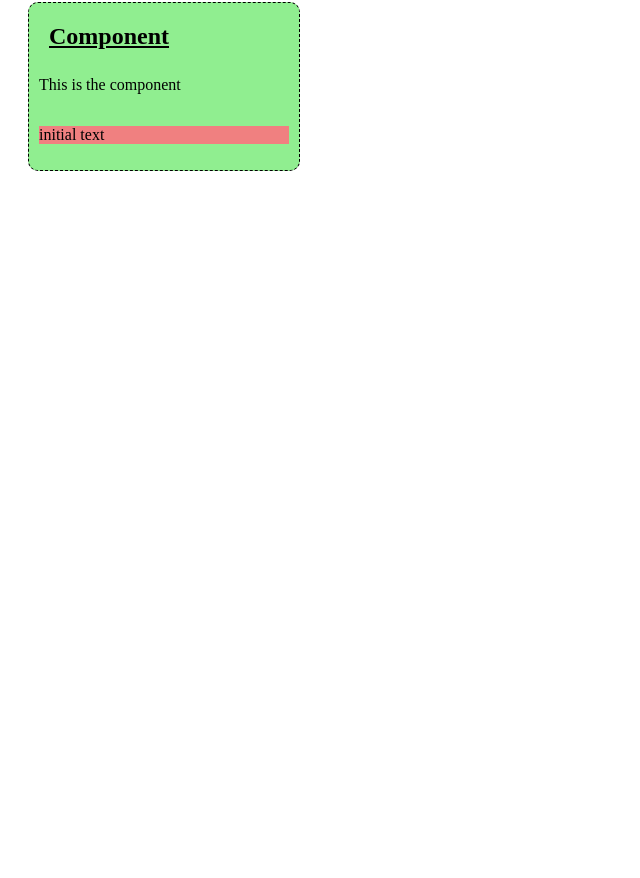
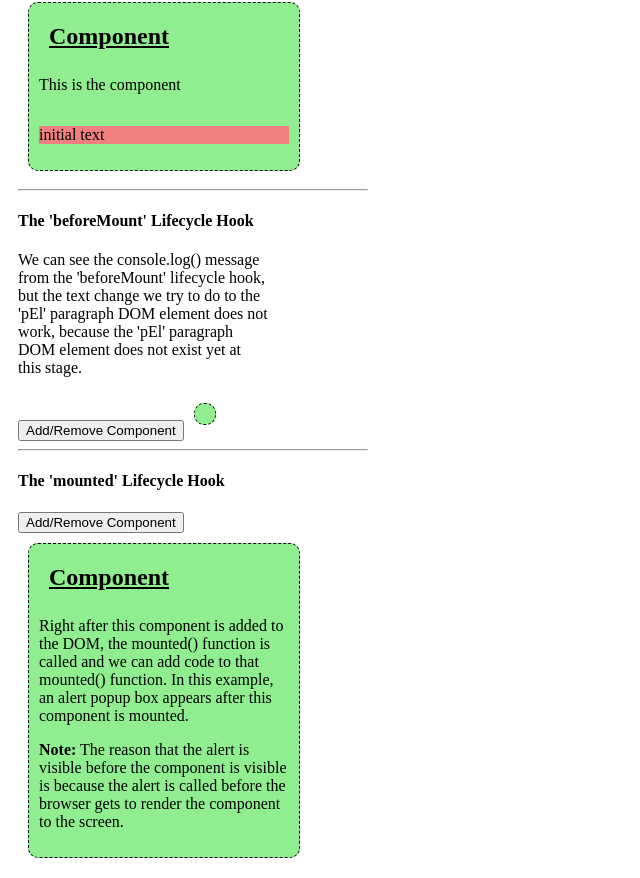
Before and after one commit to erymn/learn-vujs-w3s, a Vue app in the folder ScaleUp/firstsfc/: page / in a window 1280 px wide. Shown: the part 677-1555 px from the top of the page, without its empty margins (0-640 px from the left). Before the commit the page ends 868 px from the top, so only its background shows below. Built offline with nearby package versions, Linux system fonts and the light colour scheme.

Commit message:
Mounted Hook

```diff
--- a/ScaleUp/firstsfc/src/App9.vue
+++ b/ScaleUp/firstsfc/src/App9.vue
@@ -16,6 +16,23 @@
     <button @click="this.activeComp = !this.activeComp">Add/Remove Component</button>
     <div>
         <cre-comp-one v-if="activeComp"></cre-comp-one>
+    </div>
+
+    <hr />
+    <h4>The 'beforeMount' Lifecycle Hook</h4>
+    <p>We can see the console.log() message from the 'beforeMount' lifecycle hook, but the text change we try to do to
+        the 'pEl' paragraph DOM element does not work, because the 'pEl' paragraph DOM element does not exist yet at
+        this stage.</p>
+    <button @click="this.activeComp = !this.activeComp">Add/Remove Component</button>
+    <div>
+        <!-- <befmou-comp-one v-if="activeComp"></befmou-comp-one> -->
+    </div>
+
+    <hr />
+    <h4>The 'mounted' Lifecycle Hook</h4>
+    <button @click="this.activeComp = !this.activeComp">Add/Remove Component</button>
+    <div>
+        <mou-comp-one v-if="activeComp"></mou-comp-one>
     </div>
 </template>
 
--- /dev/null
+++ b/ScaleUp/firstsfc/src/components/vuehooks/BefMouCompOne03.vue
@@ -0,0 +1,14 @@
+<template>
+    <h2>Component</h2>
+    <p>This is the component</p>
+    <p ref="pEl" id="pEl">We try to access this text from the 'beforeMount' hook.</p>
+</template>
+
+<script>
+export default {
+    beforeMount() {
+        console.log("beforeMount: This is just before the component is mounted.");
+        this.$refs.pEl.innerHTML = "Hello World!"; // <-- We cannot reach the 'pEl' DOM element at this stage
+    }
+}
+</script>
--- /dev/null
+++ b/ScaleUp/firstsfc/src/components/vuehooks/MouCompOne04.vue
@@ -0,0 +1,15 @@
+<template>
+    <h2>Component</h2>
+    <p>Right after this component is added to the DOM, the mounted() function is called and we can add code to that
+        mounted() function. In this example, an alert popup box appears after this component is mounted.</p>
+    <p><strong>Note:</strong> The reason that the alert is visible before the component is visible is because the alert
+        is called before the browser gets to render the component to the screen.</p>
+</template>
+
+<script>
+export default {
+    mounted() {
+        alert("The component is mounted!");
+    }
+}
+</script>
--- a/ScaleUp/firstsfc/src/main.js
+++ b/ScaleUp/firstsfc/src/main.js
@@ -35,6 +35,8 @@ import refWithvfor from "./components/refattr/refWithvfor.vue";
 import App9 from "./App9.vue";
 import BefCreCompOne01 from "./components/vuehooks/BefCreCompOne01.vue";
 import CreCompOne02 from "./components/vuehooks/CreCompOne02.vue";
+import BefMouCompOne03 from "./components/vuehooks/BefMouCompOne03.vue";
+import MouCompOne04 from "./components/vuehooks/MouCompOne04.vue";
 
 // const app = createApp(App)
 // app.component('food-item', FoodItem)
@@ -102,6 +104,8 @@ import CreCompOne02 from "./components/vuehooks/CreCompOne02.vue";
 const app9 = createApp(App9)
 app9.component('befcre-comp-one', BefCreCompOne01)
 app9.component('cre-comp-one', CreCompOne02)
+app9.component('befmou-comp-one', BefMouCompOne03)
+app9.component('mou-comp-one', MouCompOne04)
 app9.mount('#app')
 //-----------Vue Hooks---------------
 
```
